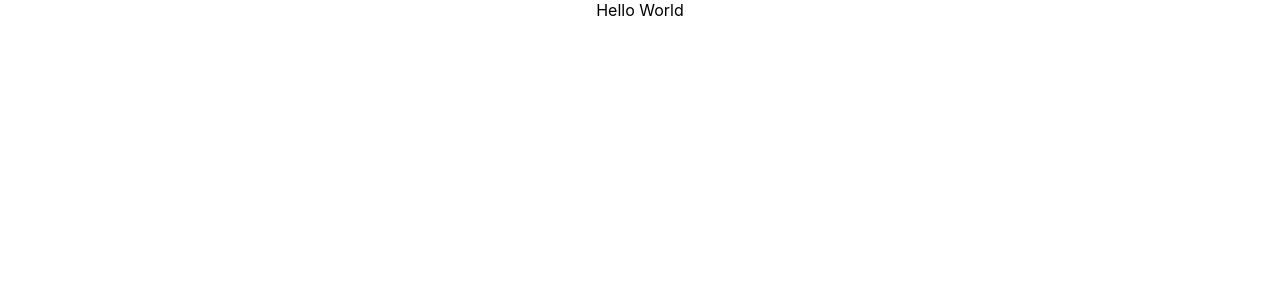
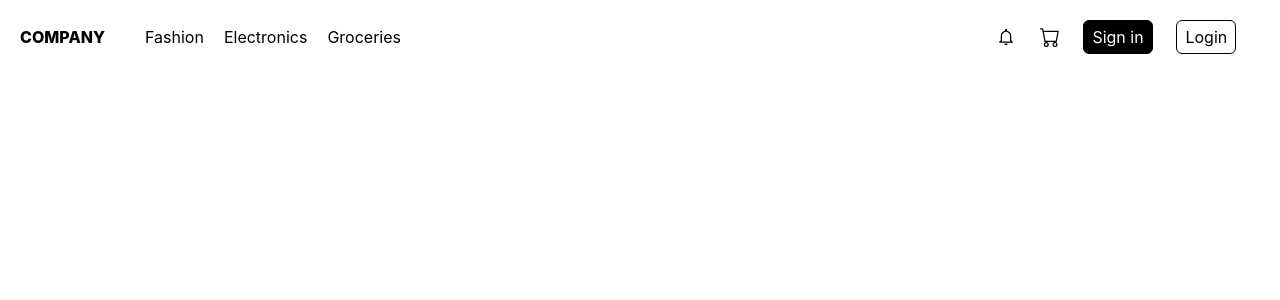
Before and after one commit to BurhanRaja/React-Typescript, a React (Create React App) app: page / in a window 1280 px wide. Shown: the top 300 px of the page. Built offline with nearby package versions, Linux system fonts and the light colour scheme; the HTML template or start-up script is replaced by a standard one.

Commit message:
simple responsive navbar

```diff
--- a/package.json
+++ b/package.json
@@ -12,6 +12,7 @@
     "@types/react-dom": "^18.0.10",
     "react": "^18.2.0",
     "react-dom": "^18.2.0",
+    "react-icons": "^4.7.1",
     "react-scripts": "5.0.1",
     "typescript": "^4.9.4",
     "web-vitals": "^2.1.4"
@@ -39,5 +40,10 @@
       "last 1 firefox version",
       "last 1 safari version"
     ]
+  },
+  "devDependencies": {
+    "autoprefixer": "^10.4.13",
+    "postcss": "^8.4.21",
+    "tailwindcss": "^3.2.4"
   }
 }
--- /dev/null
+++ b/postcss.config.js
@@ -0,0 +1,6 @@
+module.exports = {
+  plugins: {
+    tailwindcss: {},
+    autoprefixer: {},
+  },
+}
--- a/src/App.tsx
+++ b/src/App.tsx
@@ -1,10 +1,16 @@
 import './App.css';
-import Main from './components/Main';
+import Navbar from './components/Navbar';
+
+// Ecommerce
+
+// 1-Fashion
+// 2-Electronics
+// 3-Groceries
 
 function App() {
   return (
     <div className="App">
-      <Main message='Hello World' />
+      <Navbar />
     </div>
   );
 }
--- a/src/components/Main.tsx
+++ /dev/null
@@ -1,13 +0,0 @@
-type MainProps = {
-    message: string
-}
-
-const Main = ({message}: MainProps): JSX.Element => {
-  return (
-    <div>
-        {message}
-    </div>
-  )
-}
-
-export default Main
--- /dev/null
+++ b/src/components/Navbar.tsx
@@ -0,0 +1,57 @@
+import { IoMdNotificationsOutline } from "react-icons/io";
+import { BsCart } from "react-icons/bs";
+import { GiHamburgerMenu } from "react-icons/gi";
+
+type a = {};
+
+const Navbar = (): JSX.Element => {
+  return (
+    <div className="">
+      <nav className="flex p-5 justify-between items-center">
+        <div className="flex">
+          <button className="lg:hidden md:hidden sm:block">
+            <GiHamburgerMenu />
+          </button>
+          <h2 className="font-extrabold uppercase lg:block max-md:hidden">
+            <a href="#">Company</a>
+          </h2>
+          <ul className="ml-10 justify-between w-[16rem] md:flex max-md:hidden">
+            <li>
+              <a href="#">Fashion</a>
+            </li>
+            <li>
+              <a href="#">Electronics</a>
+            </li>
+            <li>
+              <a href="#">Groceries</a>
+            </li>
+          </ul>
+        </div>
+        <ul className="flex justify-evenly w-[18rem] items-center">
+          <li>
+            <button className="text-xl flex">
+              <IoMdNotificationsOutline />
+            </button>
+          </li>
+          <li>
+            <button className="text-xl flex">
+              <BsCart />
+            </button>
+          </li>
+          <li>
+            <button className="bg-black px-2 py-1 rounded-md border-[0.1rem] border-black hover:bg-transparent hover:text-black transition duration-150 text-white max-sm:text-sm">
+              Sign in
+            </button>
+          </li>
+          <li>
+            <button className="bg-white border-[0.1rem] border-black px-2 py-1 rounded-md hover:bg-black hover:text-white transition duration-150 max-sm:text-sm">
+              Login
+            </button>
+          </li>
+        </ul>
+      </nav>
+    </div>
+  );
+};
+
+export default Navbar;
--- a/src/index.css
+++ b/src/index.css
@@ -11,3 +11,8 @@ code {
   font-family: source-code-pro, Menlo, Monaco, Consolas, 'Courier New',
     monospace;
 }
+
+
+@tailwind base;
+@tailwind components;
+@tailwind utilities;
--- /dev/null
+++ b/tailwind.config.js
@@ -0,0 +1,10 @@
+/** @type {import('tailwindcss').Config} */
+module.exports = {
+  content: [
+    "./src/**/*.{js,jsx,ts,tsx}",
+  ],
+  theme: {
+    extend: {},
+  },
+  plugins: [],
+}
```
Also changed, not shown: 1 other file (tests, documents, lock files or other folders).
